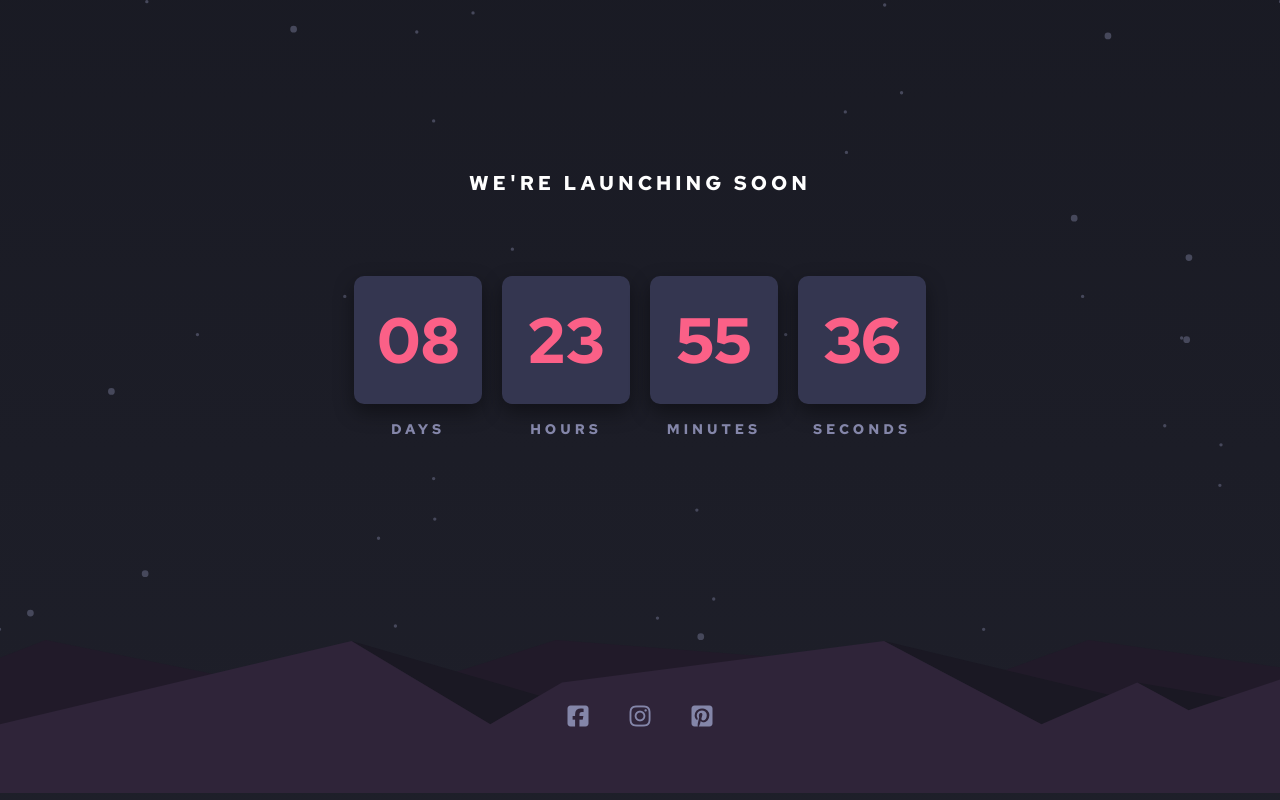
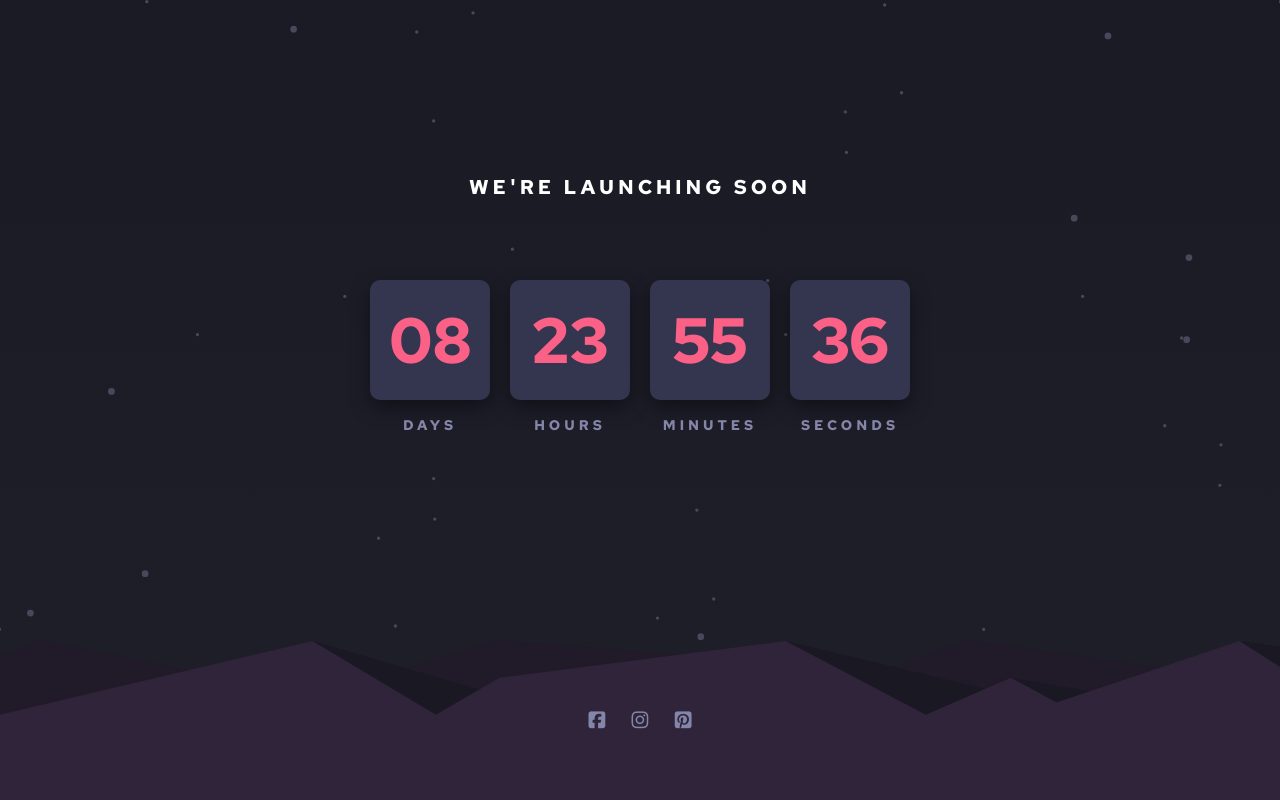
Before and after one commit to mmuneeb1000/launch-countdown-timer-dynamic, a React (Vite) app in the folder client/: page / in a window 1280 px wide. Built offline with nearby package versions, Linux system fonts and the light colour scheme.

Commit message:
height optimization

```diff
--- a/client/src/index.css
+++ b/client/src/index.css
@@ -63,8 +63,8 @@ h1 {
 
 .countdown span {
   display: flex;
-  width: 8rem;
-  height: 8rem;
+  width: 7.5rem;
+  height: 7.5rem;
   justify-content: center;
   align-items: center;
   flex-direction: column;
@@ -86,12 +86,14 @@ h1 {
 footer {
   background-image: url(./assets/images/pattern-hills.svg);
   display: flex;
-  padding: 4rem;
+  height: 20vh;
+  background-size: cover;
+  background-repeat: no-repeat;
   align-items: center;
   justify-content: center;
-  gap: 2rem;
+  gap: 1.2rem;
   i {
-    font-size: 1.5rem;
+    font-size: 1.2rem;
     color: var(--lavender-300);
     &:hover {
       color: var(--pink-100);
```
